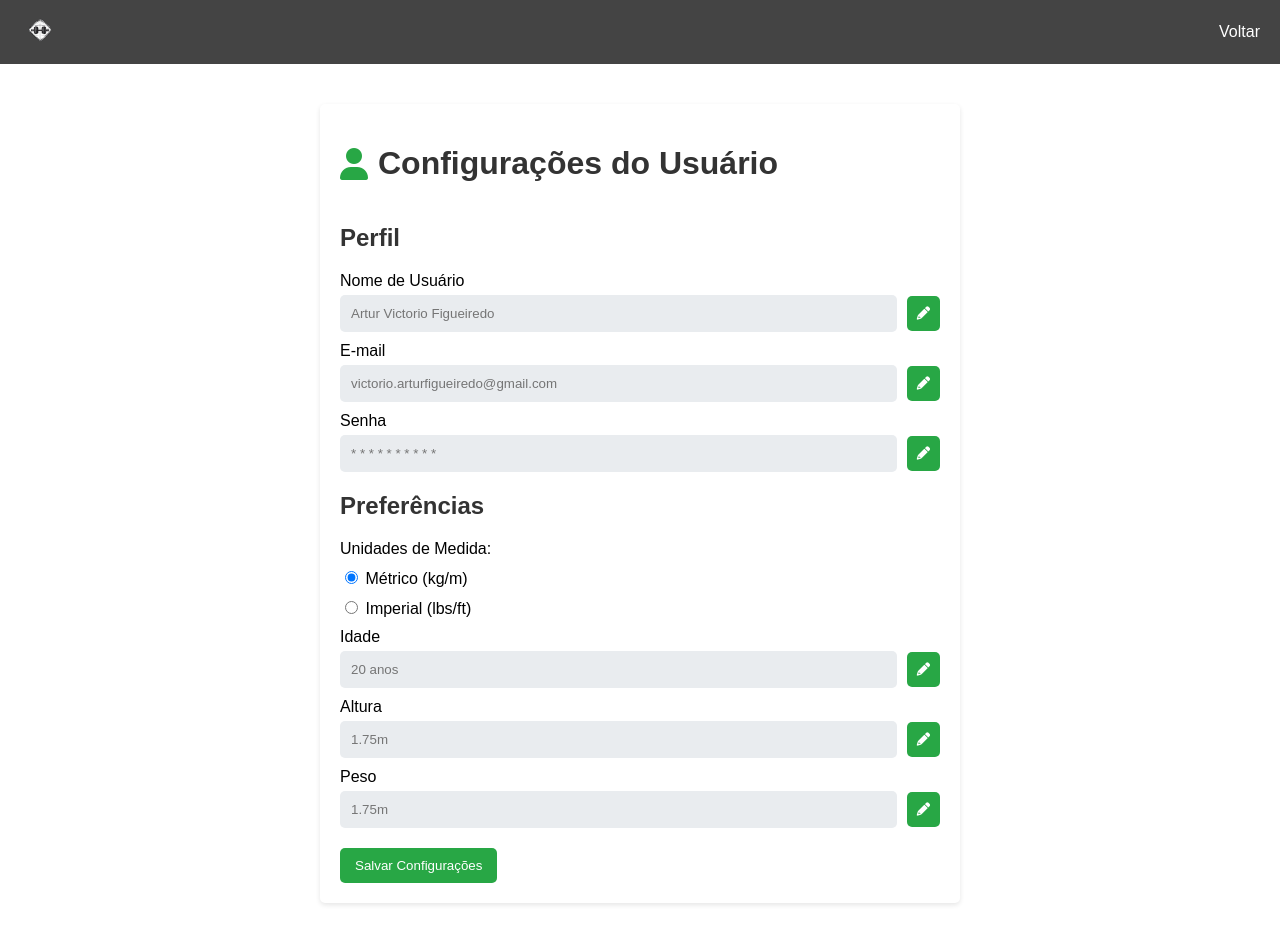
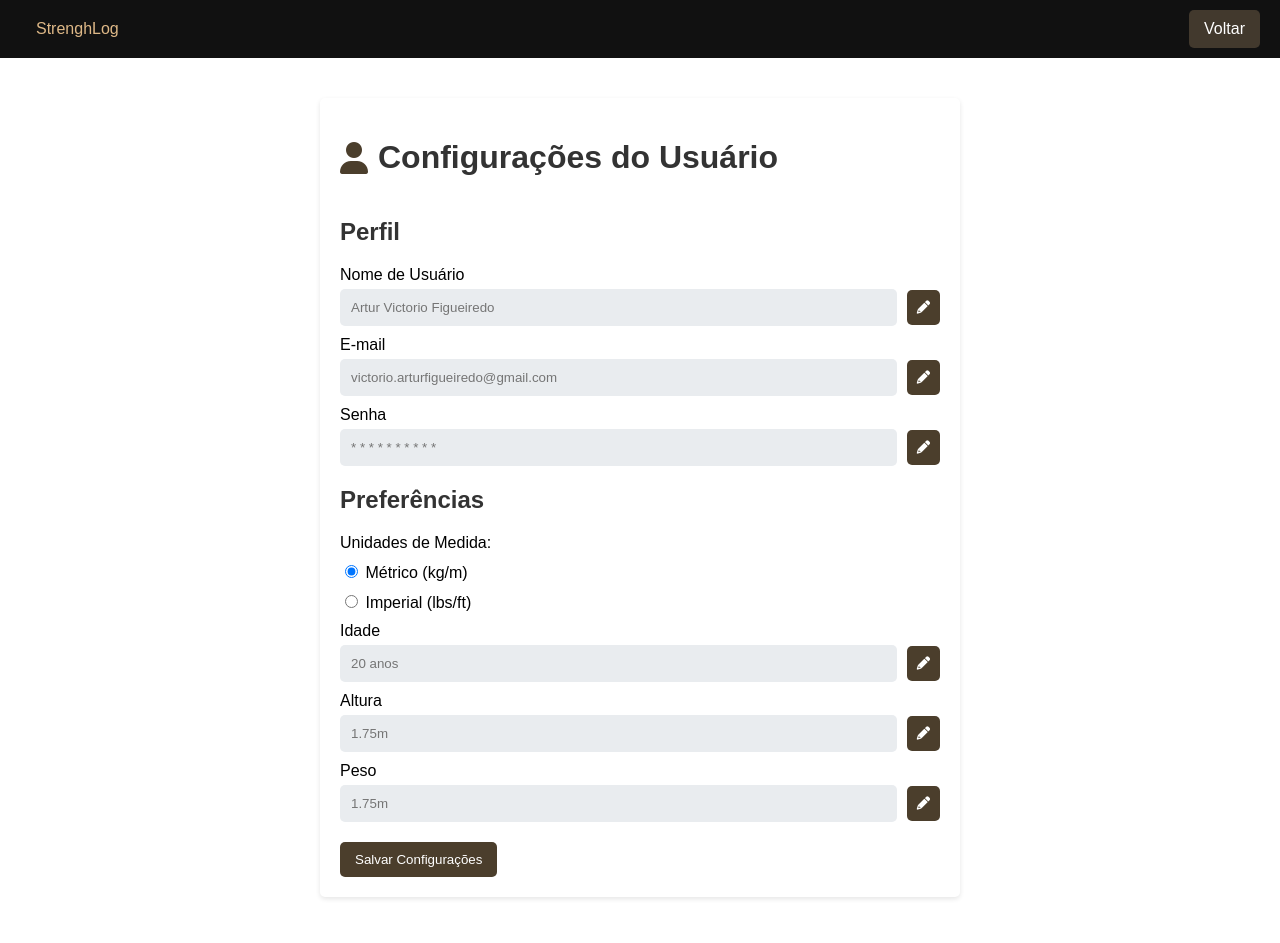
Before and after one commit to arturvictoriooo/strenghlog, a plain HTML site: page index/perfil/perfil.html in a window 1280 px wide. Drawn offline with Linux system fonts and the light colour scheme; a script that the page names is missing.

Commit message:
Ajustes de design NavBar (tela principal e perfil)

```diff
--- a/index/index/style.css
+++ b/index/index/style.css
@@ -137,10 +137,23 @@ footer p {
     font-style: italic;
 }
 
+
+
+
+
 .navbar {
-    background-color: #444;
+    background-color: #111;
     padding: 10px 20px;
     color: #fff;
+}
+
+.navbar button {
+    background-color: rgba(222, 184, 135, 0.239);
+    font-size: 1rem;
+}
+
+.navbar button:hover {
+    background-color: #222;
 }
 
 .navbar-container {
@@ -149,8 +162,15 @@ footer p {
     align-items: center;
 }
 
-.nav-logo {
-    max-height: 40px;
+.logo {
+    float: left;
+    padding-left: 1rem;
+}
+
+.logo a {
+    text-decoration: none;
+    color: burlywood;
+    font-size: 1rem;
 }
 
 .nav-items {
@@ -172,6 +192,11 @@ footer p {
 .nav-items a:hover {
     text-decoration: underline;
 }
+
+
+
+
+
 
 table {
     width: 100%;
--- a/index/perfil/perfil.css
+++ b/index/perfil/perfil.css
@@ -25,7 +25,7 @@ h1, h2 {
 
 .header i {
     margin-right: 10px; /* Espaço entre o ícone e o título */
-    color: #28a745; /* Cor do ícone */
+    color: rgb(75, 62, 44); /* Cor do ícone */
 }
 
 .section {
@@ -62,7 +62,7 @@ input[readonly] {
 }
 
 .edit-password {
-    background-color: #28a745; /* Fundo verde */
+    background-color: rgb(75, 62, 44); /* Fundo verde */
     color: white; /* Cor do texto */
     border: none;
     border-radius: 5px;
@@ -72,12 +72,12 @@ input[readonly] {
 }
 
 .edit-password:hover {
-    background-color: #218838; /* Cor ao passar o mouse */
+    background-color: rgba(75, 62, 44, 0.523); /* Cor ao passar o mouse */
 }
 
 button {
     padding: 10px 15px;
-    background-color: #28a745;
+    background-color: rgb(75, 62, 44);
     color: white;
     border: none;
     border-radius: 5px;
@@ -85,14 +85,26 @@ button {
 }
 
 button:hover {
-    background-color: #218838;
+    background-color: rgba(75, 62, 44, 0.523);
 }
 
 
+
+
+
 .navbar {
-    background-color: #444;
+    background-color: #111;
     padding: 10px 20px;
     color: #fff;
+}
+
+.navbar button {
+    background-color: rgba(222, 184, 135, 0.239);
+    font-size: 1rem;
+}
+
+.navbar button:hover {
+    background-color: #222;
 }
 
 .navbar-container {
@@ -101,8 +113,15 @@ button:hover {
     align-items: center;
 }
 
-.nav-logo {
-    max-height: 40px;
+.logo {
+    float: left;
+    padding-left: 1rem;
+}
+
+.logo a {
+    text-decoration: none;
+    color: burlywood;
+    font-size: 1rem;
 }
 
 .nav-items {
--- a/index/perfil/perfil.html
+++ b/index/perfil/perfil.html
@@ -9,16 +9,22 @@
     <link rel="stylesheet" href="https://cdnjs.cloudflare.com/ajax/libs/font-awesome/6.0.0-beta3/css/all.min.css">
 </head>
 <body>
+
     <nav class="navbar">
+
         <div class="navbar-container">
             <div class="logo">
-                <img src="/presentation_page/images/logo_strenghlog.png" alt="Logo do StrengthLog" class="nav-logo">
+                <a href="#">StrenghLog</a>
             </div>
+
             <ul class="nav-items">
-                <li><a href="/index/index/index.html" class="suse-nav-item">Voltar</a></li>
+                <button><a href="/index/index/index.html">Voltar</a></button>
             </ul>
         </div>
+
     </nav>
+
+
     <div class="container">
         <div class="header">
             <i class="fas fa-user fa-2x"></i>
```
Also changed, not shown: index.html (+0 -2 lines), index/index/index.html (+6 -2 lines), 1 other file.
